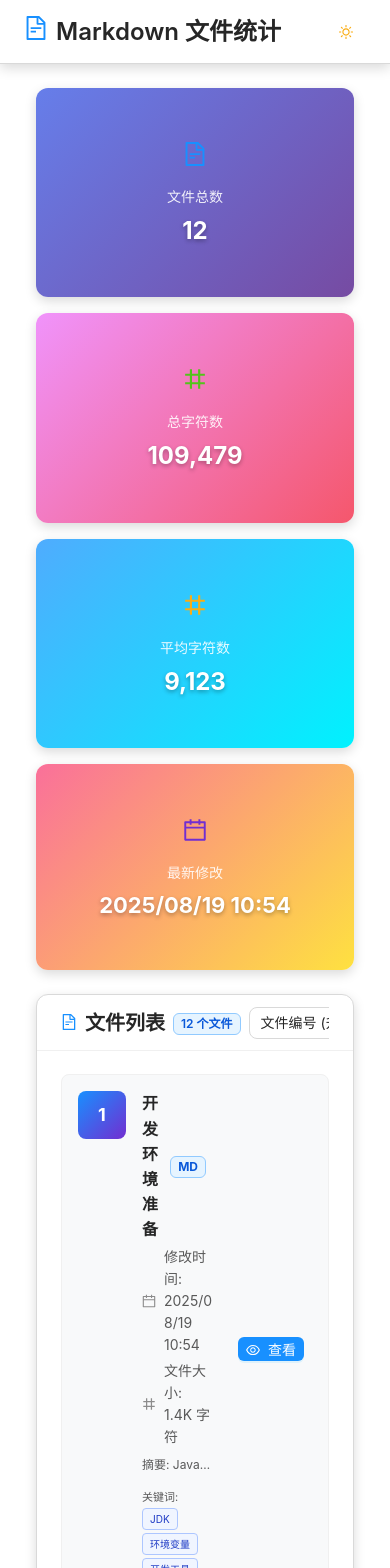
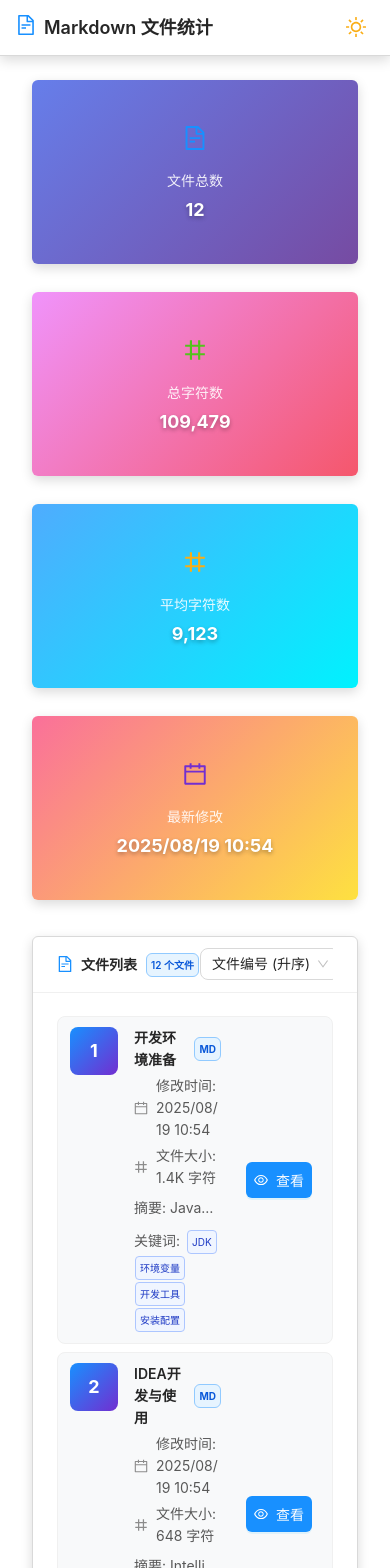
Before and after one commit to hhyufan/miaogu-notes, a React (Create React App) app: page / in a window 390 px wide. Shown: the top 1568 px of the page. Built offline with nearby package versions, Linux system fonts and the light colour scheme.

Commit message:
feat: 增加响应式编程设计，优化手机端查看

```diff
--- a/src/App.css
+++ b/src/App.css
@@ -17,6 +17,34 @@
 @media (max-width: 768px) {
   .container {
     padding: 0 12px;
+  }
+}
+
+/* 移动端优化 */
+@media (max-width: 576px) {
+  .container {
+    padding: 0 8px;
+  }
+
+  /* Header移动端优化 */
+  .ant-layout-header {
+    padding: 0 16px !important;
+    height: 56px !important;
+    line-height: 56px !important;
+  }
+
+  .ant-layout-header .ant-typography {
+    font-size: 18px !important;
+  }
+
+  .ant-layout-header .anticon {
+    font-size: 20px !important;
+  }
+
+  /* 主题切换按钮移动端优化 */
+  .theme-toggle-btn {
+    width: 36px !important;
+    height: 36px !important;
   }
 }
 
@@ -53,6 +81,31 @@
   box-shadow: 0 2px 8px rgba(255, 255, 255, 0.1);
 }
 
+/* 文件列表项移动端优化 */
+@media (max-width: 768px) {
+  .file-list-item {
+    padding: 14px;
+    margin-bottom: 6px;
+  }
+}
+
+@media (max-width: 576px) {
+  .file-list-item {
+    padding: 12px;
+    margin-bottom: 4px;
+  }
+
+  /* 移动端禁用hover效果 */
+  .file-list-item:hover {
+    transform: none;
+    box-shadow: none;
+  }
+
+  [data-theme='dark'] .file-list-item:hover {
+    box-shadow: none;
+  }
+}
+
 /* 统计卡片样式 */
 .stats-card {
   text-align: center;
@@ -80,6 +133,40 @@
   opacity: 0.9;
 }
 
+/* 统计卡片移动端优化 */
+@media (max-width: 768px) {
+  .stats-card {
+    padding: 20px;
+  }
+
+  .stats-card .stats-number {
+    font-size: 2rem;
+  }
+
+  .stats-card .stats-label {
+    font-size: 0.9rem;
+  }
+}
+
+@media (max-width: 576px) {
+  .stats-card {
+    padding: 16px;
+  }
+
+  .stats-card .stats-number {
+    font-size: 1.8rem;
+  }
+
+  .stats-card .stats-label {
+    font-size: 0.85rem;
+  }
+
+  /* 移动端禁用hover效果 */
+  .stats-card:hover {
+    transform: none;
+  }
+}
+
 /* Markdown查看器样式 */
 .markdown-viewer {
   height: 100vh;
@@ -90,6 +177,51 @@
   height: calc(100vh - 64px);
   overflow-y: auto;
   padding: 24px;
+}
+
+/* Markdown查看器移动端优化 */
+@media (max-width: 768px) {
+  .markdown-content {
+    height: calc(100vh - 56px);
+    padding: 20px;
+  }
+}
+
+@media (max-width: 576px) {
+  .markdown-content {
+    height: calc(100vh - 56px);
+    padding: 16px;
+  }
+
+  /* Markdown内容移动端优化 */
+  .markdown-content h1 {
+    font-size: 1.6rem;
+  }
+
+  .markdown-content h2 {
+    font-size: 1.3rem;
+  }
+
+  .markdown-content h3 {
+    font-size: 1.1rem;
+  }
+
+  .markdown-content pre {
+    padding: 12px;
+    margin: 12px 0;
+    overflow-x: auto;
+    font-size: 0.85rem;
+  }
+
+  .markdown-content ul,
+  .markdown-content ol {
+    padding-left: 20px;
+  }
+
+  .markdown-content blockquote {
+    margin: 12px 0;
+    padding: 0 12px;
+  }
 }
 
 .markdown-content h1,
@@ -200,5 +332,105 @@
 }
 
 .fade-in {
-  animation: fadeIn 0.5s ease-out;
+    animation: fadeIn 0.5s ease-out;
+  }
+
+/* MarkdownViewer Header 移动端优化 */
+@media (max-width: 768px) {
+  .markdown-viewer .ant-layout-header {
+    padding: 0 16px !important;
+  }
+
+  .markdown-viewer .ant-layout-header .ant-typography {
+    font-size: 16px !important;
+  }
 }
+
+@media (max-width: 576px) {
+  .markdown-viewer .ant-layout-header {
+    padding: 0 12px !important;
+    height: 56px !important;
+    line-height: 56px !important;
+  }
+
+  .markdown-viewer .ant-layout-header .ant-typography {
+    font-size: 14px !important;
+    margin: 0 !important;
+  }
+
+  /* 按钮容器移动端优化 */
+  .markdown-viewer .ant-layout-header .ant-space {
+    gap: 4px !important;
+  }
+
+  .markdown-viewer .ant-layout-header .ant-btn {
+    width: 32px !important;
+    height: 32px !important;
+    min-width: 32px !important;
+    padding: 0 !important;
+  }
+
+  .markdown-viewer .ant-layout-header .ant-btn .anticon {
+    font-size: 14px !important;
+  }
+
+  /* 返回按钮文字在移动端隐藏 */
+  .markdown-viewer .ant-layout-header .ant-btn span:not(.anticon) {
+    display: none;
+  }
+}
+
+/* MarkdownViewer 自定义Header移动端优化 */
+@media (max-width: 768px) {
+  .markdown-header {
+    flex-direction: column;
+    gap: 12px;
+    align-items: flex-start !important;
+    margin-bottom: 20px !important;
+    padding-bottom: 12px !important;
+  }
+
+  .markdown-header-buttons {
+    gap: 6px !important;
+    align-self: flex-end;
+  }
+}
+
+@media (max-width: 576px) {
+  .markdown-header {
+    flex-direction: column;
+    gap: 8px;
+    align-items: flex-start !important;
+    margin-bottom: 16px !important;
+    padding-bottom: 8px !important;
+  }
+
+  .markdown-header-buttons {
+    gap: 4px !important;
+    align-self: flex-end;
+  }
+
+  .markdown-header .ant-btn {
+    width: 32px !important;
+    height: 32px !important;
+    min-width: 32px !important;
+    padding: 0 !important;
+  }
+
+  .markdown-header .ant-btn .anticon {
+    font-size: 14px !important;
+  }
+
+  .markdown-header .ant-typography {
+    font-size: 18px !important;
+    margin: 0 !important;
+  }
+
+  .markdown-header .ant-typography + div {
+    margin-top: 4px !important;
+  }
+
+  .markdown-header .ant-typography + div .ant-typography {
+    font-size: 12px !important;
+  }
+}
--- a/src/components/MarkdownViewer.js
+++ b/src/components/MarkdownViewer.js
@@ -449,7 +449,7 @@ const MarkdownViewer = ({ fileName, onBack }) => {
       background: theme.background.primary
     }}>
       {/* Header */}
-      <div style={{
+      <div className="markdown-header" style={{
         display: 'flex',
         justifyContent: 'space-between',
         alignItems: 'center',
@@ -480,7 +480,7 @@ const MarkdownViewer = ({ fileName, onBack }) => {
             )}
           </div>
         </div>
-        <div style={{ display: 'flex', gap: '8px', alignItems: 'center' }}>
+        <div className="markdown-header-buttons" style={{ display: 'flex', gap: '8px', alignItems: 'center' }}>
           <Button
             icon={<DownloadOutlined />}
             onClick={handleDownload}
--- a/src/index.css
+++ b/src/index.css
@@ -14,6 +14,10 @@ body {
   -webkit-font-smoothing: antialiased;
   -moz-osx-font-smoothing: grayscale;
   background-color: #f5f5f5;
+  /* 移动端优化 */
+  -webkit-tap-highlight-color: transparent;
+  -webkit-touch-callout: none;
+  -webkit-text-size-adjust: 100%;
 }
 
 code {
@@ -111,3 +115,66 @@ code {
     transform: scale(1) translateY(0);
   }
 }
+
+/* 移动端全局优化 */
+@media (max-width: 768px) {
+  /* Ant Design 组件移动端优化 */
+  .ant-card {
+    border-radius: 8px !important;
+  }
+
+  .ant-list-item {
+    padding: 12px 16px !important;
+  }
+
+  .ant-select {
+    font-size: 14px !important;
+  }
+
+  .ant-tag {
+    font-size: 11px !important;
+    padding: 2px 6px !important;
+  }
+}
+
+@media (max-width: 576px) {
+  /* 小屏幕设备优化 */
+  .ant-card {
+    border-radius: 6px !important;
+    margin-bottom: 12px !important;
+  }
+
+  .ant-list-item {
+    padding: 10px 12px !important;
+  }
+
+  .ant-select {
+    font-size: 13px !important;
+  }
+
+  .ant-tag {
+    font-size: 10px !important;
+    padding: 1px 4px !important;
+    margin: 1px !important;
+  }
+
+  .ant-typography {
+    font-size: 14px !important;
+  }
+
+  .ant-statistic-content {
+    font-size: 18px !important;
+  }
+
+  /* 触摸友好的按钮大小 */
+  .ant-btn {
+    min-height: 36px !important;
+    touch-action: manipulation;
+  }
+
+  /* 优化滚动条在移动端的显示 */
+  ::-webkit-scrollbar {
+    width: 4px;
+    height: 4px;
+  }
+}
```
